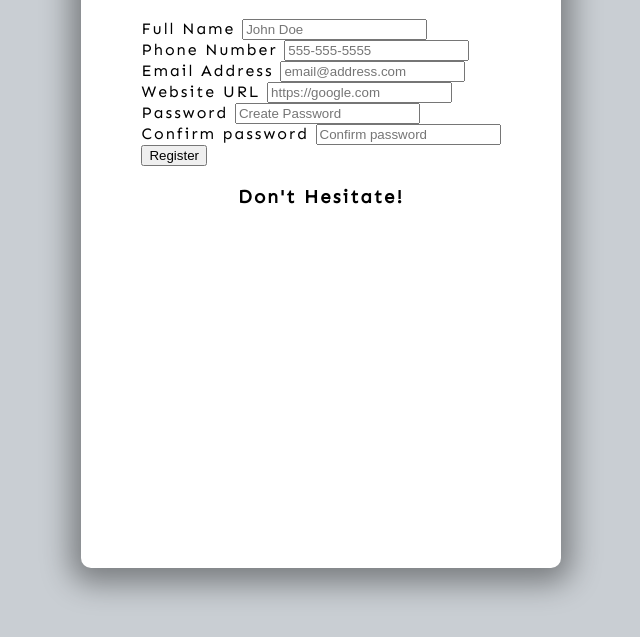
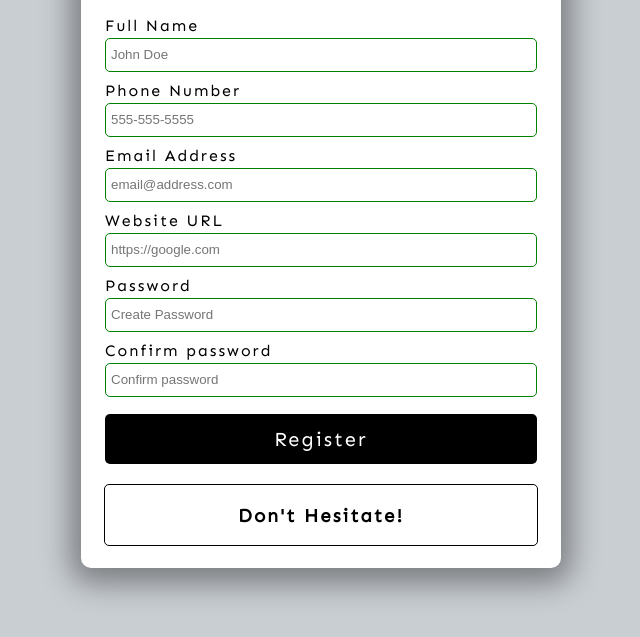
Before and after one commit to Marcode2021/Form-validation, a plain HTML site: page index.html in a window 1280 px wide. Shown: the part 147-784 px from the top of the page, without its empty margins (319-959 px from the left). Drawn offline with Linux system fonts and the light colour scheme.

Commit message:
Styling form

```diff
--- a/style.css
+++ b/style.css
@@ -23,3 +23,62 @@ body {
   border-radius: 10px;
   box-shadow: 0 5px 30px 10px rgba(0, 0, 0, 0.4);
 }
+
+/* Form */
+form {
+  width: 90%;
+}
+.form-group {
+  height: 65px;
+}
+
+label {
+  position: relative;
+  bottom: 3px;
+}
+input {
+  width: 100%;
+  height: 34px;
+  padding: 5px;
+  border: 1px solid black;
+  border-radius: 5px;
+  outline: none;
+  box-sizing: border-box;
+  transition: all 0.3s;
+}
+
+input:valid {
+  border: 1px solid green;
+}
+input:invalid {
+  border: 1px solid red;
+}
+button {
+  cursor: pointer;
+  color: #fff;
+  background: black;
+  border: 0;
+  border-radius: 5px;
+  height: 50px;
+  width: 100%;
+  font-family: Sen, sans-serif;
+  font-size: 20px;
+  letter-spacing: 2px;
+  margin-top: 5px;
+}
+button:hover {
+  filter: brightness(200%);
+  background: rgb(20, 20, 20);
+}
+button:focus {
+  outline: none;
+}
+.message-container {
+  border: 1px solid #000;
+  border-radius: 5px;
+  width: 90%;
+  margin-top: 20px;
+  display: flex;
+  justify-content: center;
+  align-items: center;
+}
```
